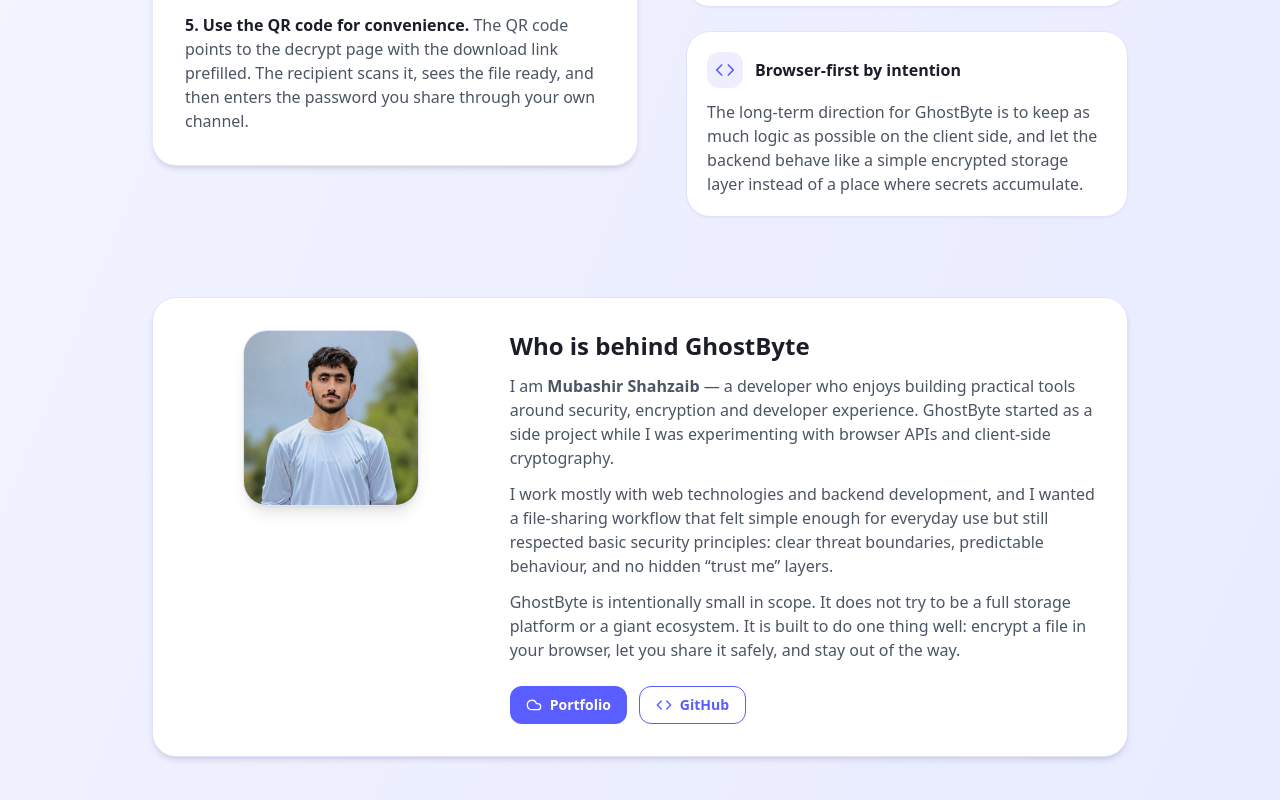
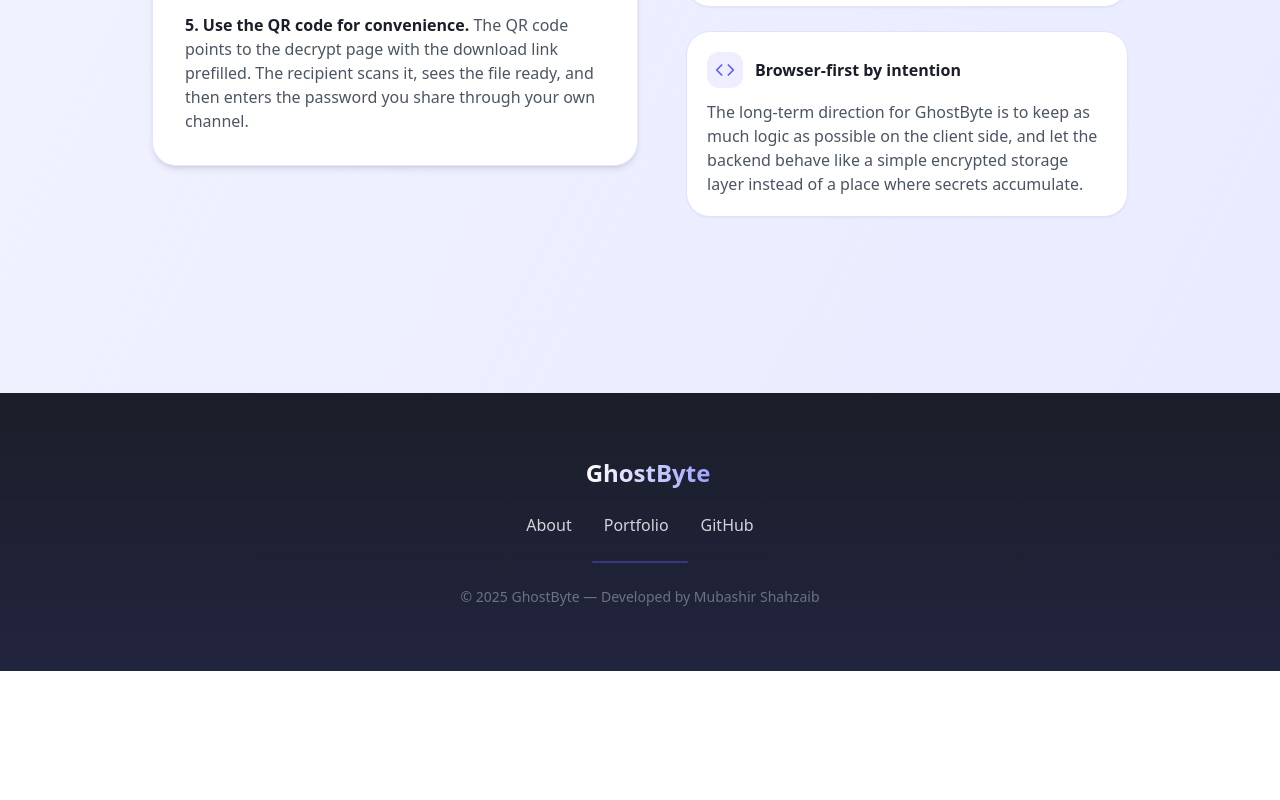
Before and after one commit to dev-mubi/GhostByte-Frontend, a React (Create React App) app: page /about in a window 1280 px wide. Shown: the part 1964-2764 px from the top of the page. After the commit the page ends 2635 px from the top, so only its background shows below. Built offline with nearby package versions, Linux system fonts and the light colour scheme; no server answers.

Commit message:
temp. removel of founder card for ppt

```diff
--- a/src/About.js
+++ b/src/About.js
@@ -385,8 +385,8 @@ export default function About() {
 
         {/* Who is behind GhostByte */}
         <section className="mb-10 md:mb-16">
-          <div className="bg-white rounded-3xl border border-[#E0E2FF] shadow-md p-6 md:p-8 flex flex-col md:flex-row gap-8 items-start">
-            {/* Image */}
+          {/* <div className="bg-white rounded-3xl border border-[#E0E2FF] shadow-md p-6 md:p-8 flex flex-col md:flex-row gap-8 items-start">
+
             <div className="w-full md:w-1/3 flex justify-center">
               <div className="relative w-40 h-40 md:w-44 md:h-44 rounded-3xl overflow-hidden shadow-lg border border-[#E0E2FF] bg-[#F5F6FF]">
                 <img
@@ -397,7 +397,7 @@ export default function About() {
               </div>
             </div>
 
-            {/* Text */}
+
             <div className="w-full md:w-2/3">
               <h2 className="text-xl md:text-2xl font-bold text-[#1B1E28] mb-3">
                 Who is behind GhostByte
@@ -444,7 +444,7 @@ export default function About() {
                 </a>
               </div>
             </div>
-          </div>
+          </div> */}
         </section>
       </main>
 
```
